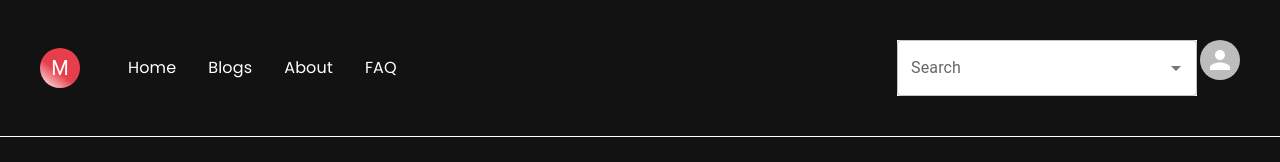
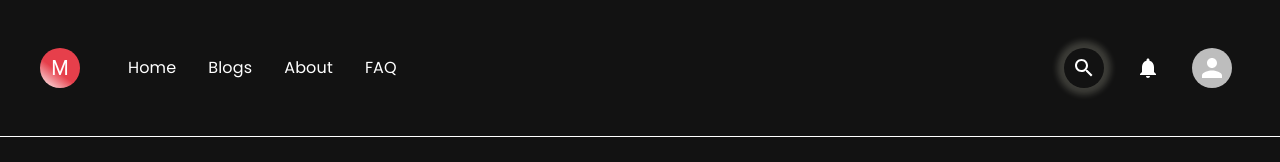
Before and after one commit to PrashannaLohani/Blog, a React (Vite) app in the folder Frontend/: page / in a window 1280 px wide. Shown: the top 162 px of the page. Built offline with nearby package versions, Linux system fonts and the light colour scheme.

Commit message:
Navbar completed

```diff
--- a/Frontend/src/Components/Navbar.jsx
+++ b/Frontend/src/Components/Navbar.jsx
@@ -1,14 +1,33 @@
+import React, { useState, useRef, useEffect } from "react";
 import {
   Autocomplete,
   Avatar,
   Box,
-  Divider,
   IconButton,
-  TextField,
+  InputBase,
   Typography,
+  Collapse,
+  keyframes,
 } from "@mui/material";
+import NotificationsIcon from "@mui/icons-material/Notifications";
+import SearchIcon from "@mui/icons-material/Search";
+
+const pulseAnimation = keyframes`
+  0% {
+    box-shadow: 0 0 0 0 rgba(245, 245, 220, 0.6);
+  }
+  70% {
+    box-shadow: 0 0 10px 10px rgba(0, 123, 255, 0);
+  }
+  100% {
+    box-shadow: 0 0 0 0 rgba(0, 123, 255, 0);
+  }
+`;
 
 export default function Navbar() {
+  const [showSearch, setShowSearch] = useState(false);
+  const searchRef = useRef(null); // Ref to track the search area
+
   const navEle = [
     { id: 1, label: "Home", path: "/" },
     { id: 2, label: "Blogs", path: "/Blogs" },
@@ -25,6 +44,20 @@ export default function Navbar() {
     { label: "Pulp Fiction", year: 1994 },
   ];
 
+  // Detect clicks outside of the search area
+  useEffect(() => {
+    const handleClickOutside = (event) => {
+      if (searchRef.current && !searchRef.current.contains(event.target)) {
+        setShowSearch(false); // Collapse the search bar
+      }
+    };
+
+    document.addEventListener("mousedown", handleClickOutside);
+    return () => {
+      document.removeEventListener("mousedown", handleClickOutside);
+    };
+  }, []);
+
   return (
     <>
       <Box
@@ -34,7 +67,7 @@ export default function Navbar() {
         alignItems="center"
         justifyContent="space-between"
         sx={{
-          margin: "0 auto", // Center the divider
+          margin: "0 auto",
           borderBottom: "1px solid white",
           borderWidth: "90%",
         }}
@@ -59,7 +92,7 @@ export default function Navbar() {
                 href={navItem.path}
                 sx={{
                   fontFamily: "Poppins, sans-serif",
-                  fontWeight: 400, // Ensure this matches the weight of 'poppins-extralight'
+                  fontWeight: 400,
                   textDecoration: "none",
                   color: "primary.text",
                   "&:hover": {
@@ -79,15 +112,80 @@ export default function Navbar() {
           minHeight="2rem"
           p="1rem"
           display="flex"
-          gap="3px"
+          alignItems="center"
+          gap="1rem"
         >
-          <Autocomplete
-            disablePortal
-            options={top100Films}
-            sx={{ width: 300, bgcolor: "primary.text", color: "gray" }}
-            renderInput={(params) => <TextField {...params} label="Search" />}
-          />
-          <Avatar />
+          {/* Search Icon Button */}
+          <Box ref={searchRef} display="flex" alignItems="center" gap="0.5rem">
+            <IconButton
+              onClick={() => setShowSearch((prev) => !prev)}
+              sx={{
+                backgroundColor: showSearch ? "primary.light" : "transparent",
+                transition: "background-color 0.3s ease",
+                "&::after": {
+                  content: '""',
+                  position: "absolute",
+                  top: 0,
+                  left: 0,
+                  right: 0,
+                  bottom: 0,
+                  borderRadius: "50%",
+
+                  animation: `${pulseAnimation} 2s infinite`,
+                },
+              }}
+            >
+              <SearchIcon sx={{ color: "primary.text" }} />
+            </IconButton>
+
+            {/* Animated Search Input */}
+            <Collapse in={showSearch} orientation="horizontal">
+              <Autocomplete
+                disablePortal
+                options={top100Films}
+                sx={{
+                  width: 300,
+                  transition: "width 0.3s ease",
+                }}
+                renderInput={(params) => (
+                  <Box
+                    sx={{
+                      display: "flex",
+                      alignItems: "center",
+                      gap: "0.5rem",
+                      bgcolor: "primary.text",
+                      borderRadius: "1rem",
+                      padding: "0.2rem 0.5rem",
+                    }}
+                  >
+                    <InputBase
+                      ref={params.InputProps.ref} // Forward ref for compatibility
+                      inputProps={{ ...params.inputProps }} // Pass the required input props
+                      placeholder="Search"
+                      sx={{ flex: 1, color: "gray" }}
+                    />
+                  </Box>
+                )}
+              />
+            </Collapse>
+          </Box>
+
+          {/* Other Buttons */}
+          <IconButton
+            onClick={() => setShowSearch(false)} // Collapse search when clicked
+          >
+            <NotificationsIcon
+              sx={{
+                color: "primary.text",
+              }}
+            />
+          </IconButton>
+
+          <IconButton
+            onClick={() => setShowSearch(false)} // Collapse search when clicked
+          >
+            <Avatar />
+          </IconButton>
         </Box>
       </Box>
     </>
```
